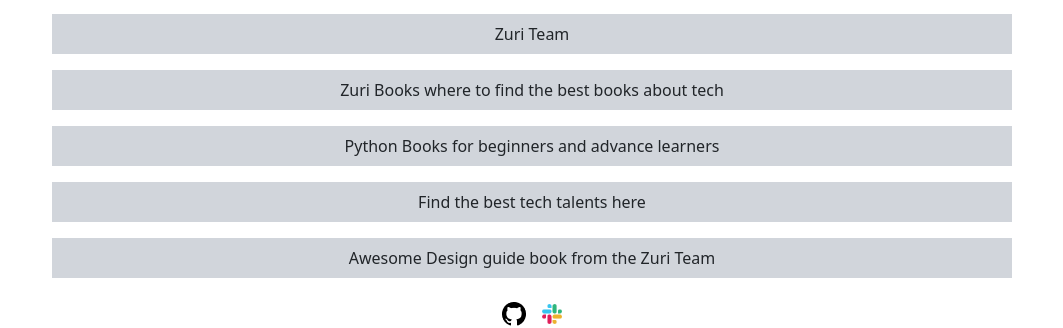
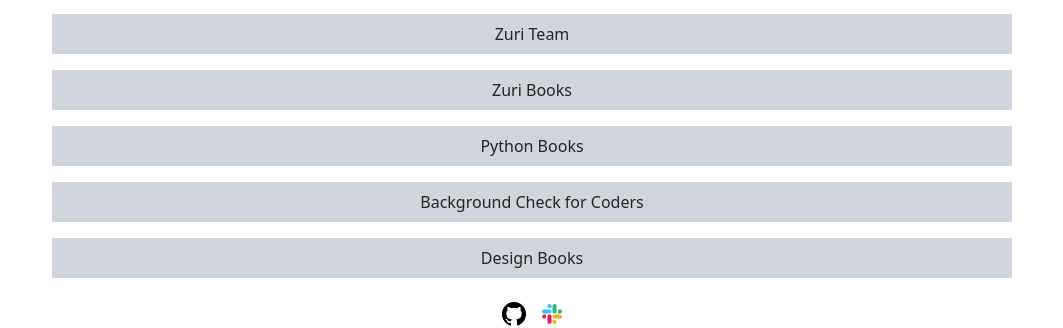
Before and after one commit to Mbahkingsley/frontend-stage-one-task, a React (Create React App) app: page / in a window 1280 px wide. Shown: the part 182-510 px from the top of the page, without its empty margins (108-1171 px from the left). Built offline with nearby package versions, Linux system fonts and the light colour scheme.

Commit message:
made final adjustment to my project

```diff
--- a/src/components/Links.js
+++ b/src/components/Links.js
@@ -21,28 +21,28 @@
           </a>
 
           <a id="books" className="text-decoration-none text-reset mt-3 w-75 bg-gray-300 h-10 p-2 text-center" href="https://books.zuri.team">
-            Zuri Books where to find the best books about tech
+            Zuri Books
           </a>
 
           <a id="book_python"
             className="text-decoration-none text-reset mt-3 w-75 bg-gray-300 h-10 p-2 text-center"
             href="https://books.zuri.team/python-for-beginners?ref_id=Nonxxo"
           >
-            Python Books for beginners and advance learners
+            Python Books
           </a>
 
           <a id="pitch"
             className="text-decoration-none text-reset mt-3 w-75 bg-gray-300 h-10 p-2 text-center"
             href="https://background.zuri.team"
           >
-            Find the best tech talents here
+            Background Check for Coders
           </a>
 
           <a id="book_design"
             className="text-decoration-none text-reset mt-3 w-75 bg-gray-300 h-10 p-2 text-center"
             href="https://books.zuri.team/design-rules"
           >
-            Awesome Design guide book from the Zuri Team
+            Design Books
           </a>
 
       </div>
--- a/src/components/Profile.js
+++ b/src/components/Profile.js
@@ -18,7 +18,7 @@
                 <img className="d-none d-lg-block" src={icon} alt="icon" />
             </div>
 
-            <div style={{position:"absolute", right:'120px', top:'30px'}}>
+            <div style={{position:"absolute", right:'20px', top:'30px'}}>
               <img className="d-lg-none" src={ham} alt="hamburger menu icon" />
             </div>
       </div>
```
